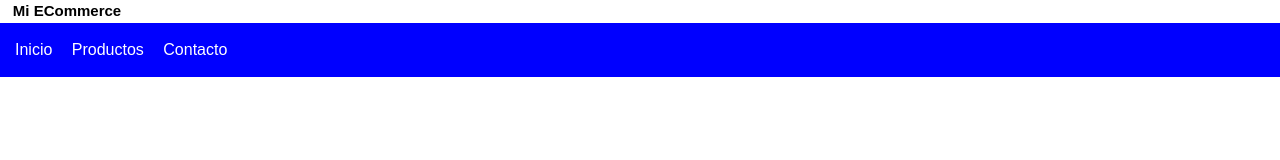
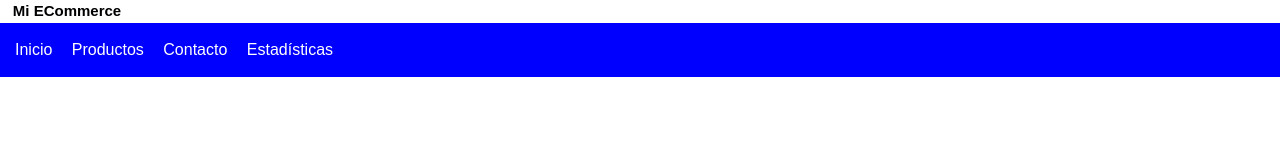
Before and after one commit to renatroncoso/Actividad-133, a website: page index.html in a window 1280 px wide. Shown: the top 160 px of the page. Drawn offline with Linux system fonts and the light colour scheme.

Commit message:
add nav estadisticas

```diff
--- a/index.html
+++ b/index.html
@@ -13,6 +13,7 @@
                 <a class="mr-[15px] text-white" href="index.html">Inicio</a>
                 <a class="mr-[15px] text-white" href="#">Productos</a>
                 <a class="mr-[15px] text-white" href="contacto.html">Contacto</a>
+                <a class="mr-[15px] text-white" href="estadisticas.html">Estadísticas</a>
             </nav>
         </header>
         <main class="mt-[5%] p-[20px] text-center">
```
